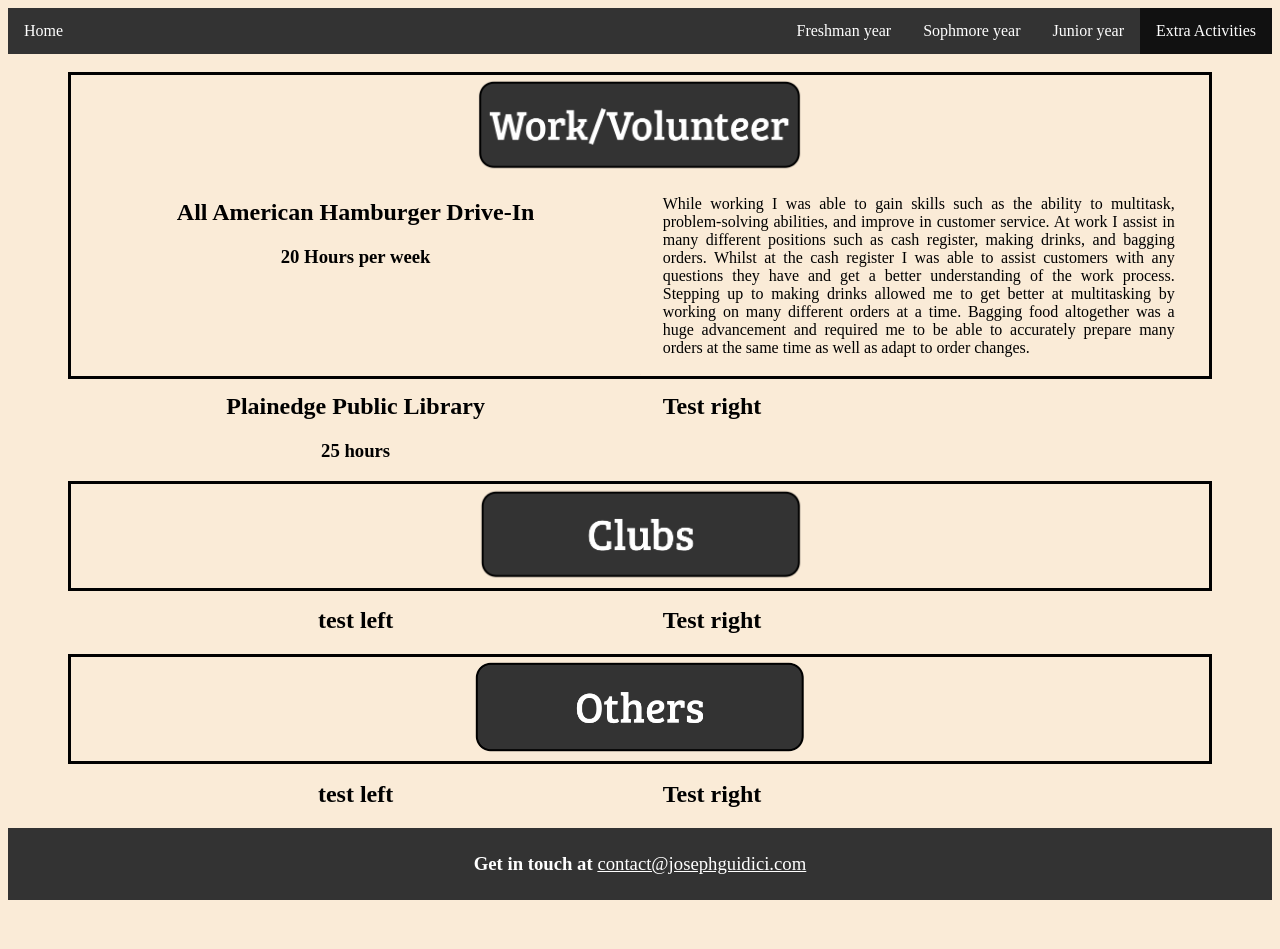
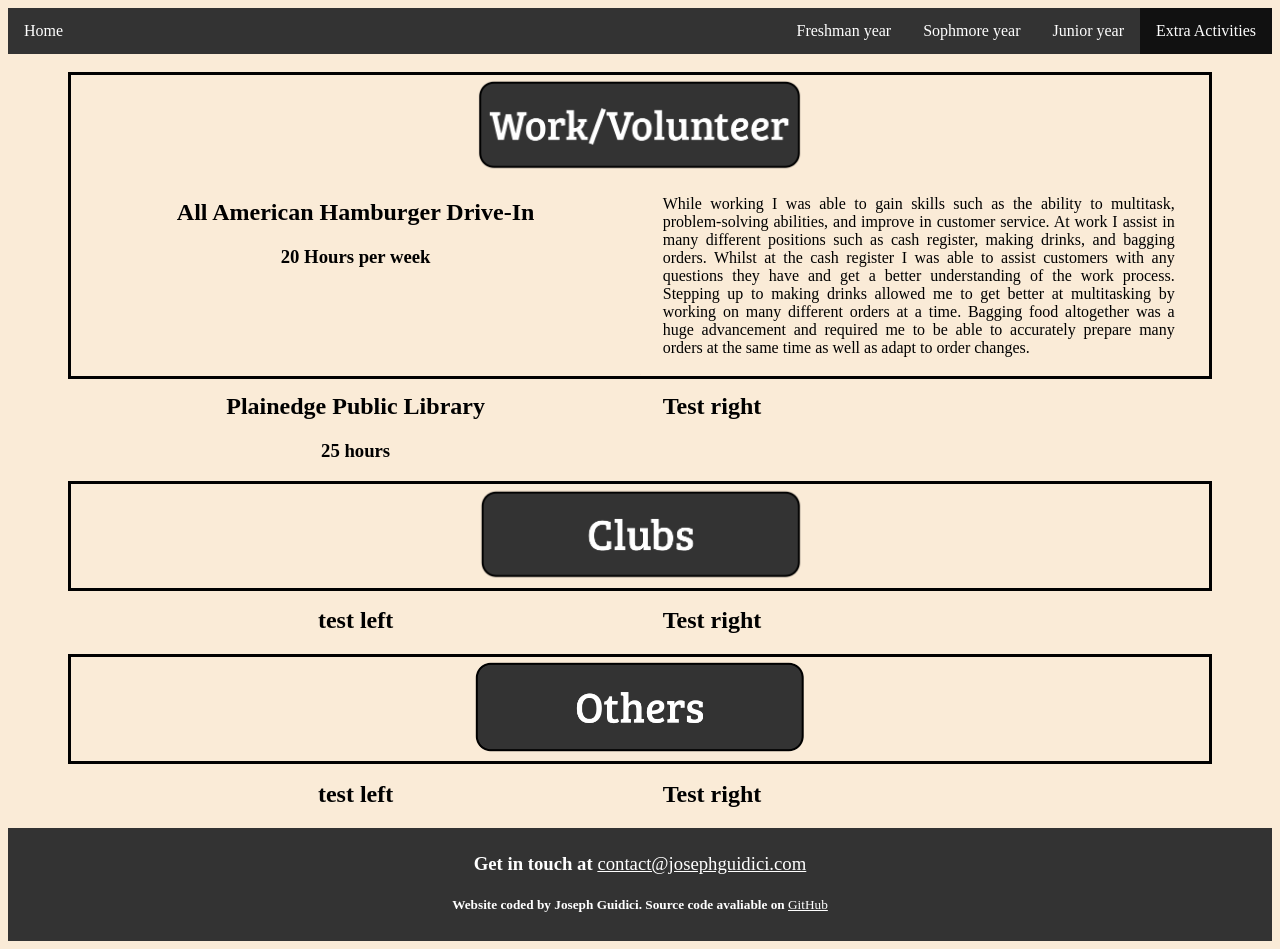
Before and after one commit to j0egee/j0egee.github.io, a plain HTML site: page extras.html in a window 1280 px wide. Before the commit the page ends 908 px from the top, so only its background shows below. Drawn offline with Linux system fonts and the light colour scheme.

Commit message:
new footer

```diff
--- a/extras.html
+++ b/extras.html
@@ -63,7 +63,8 @@
         </div>
 
         <footer>
-            <center><h3>Get in touch at <a href="mailto:contact@josephguidici.com">contact@josephguidici.com</a></h3></center>
+            <center><h3>Get in touch at <a href="mailto:contact@josephguidici.com">contact@josephguidici.com</a></h3>
+            <h5>Website coded by Joseph Guidici. Source code avaliable on <a href="https://github.com/j0egee/j0egee.github.io" target="_blank">GitHub</a></h5></center>
         </footer>
     </body>
 </html>
```
Also changed, not shown: freshman.html (+2 -1 lines), index.html (+2 -1 lines), junior.html (+2 -1 lines), senior.html (+2 -1 lines), sophmore.html (+2 -1 lines).
